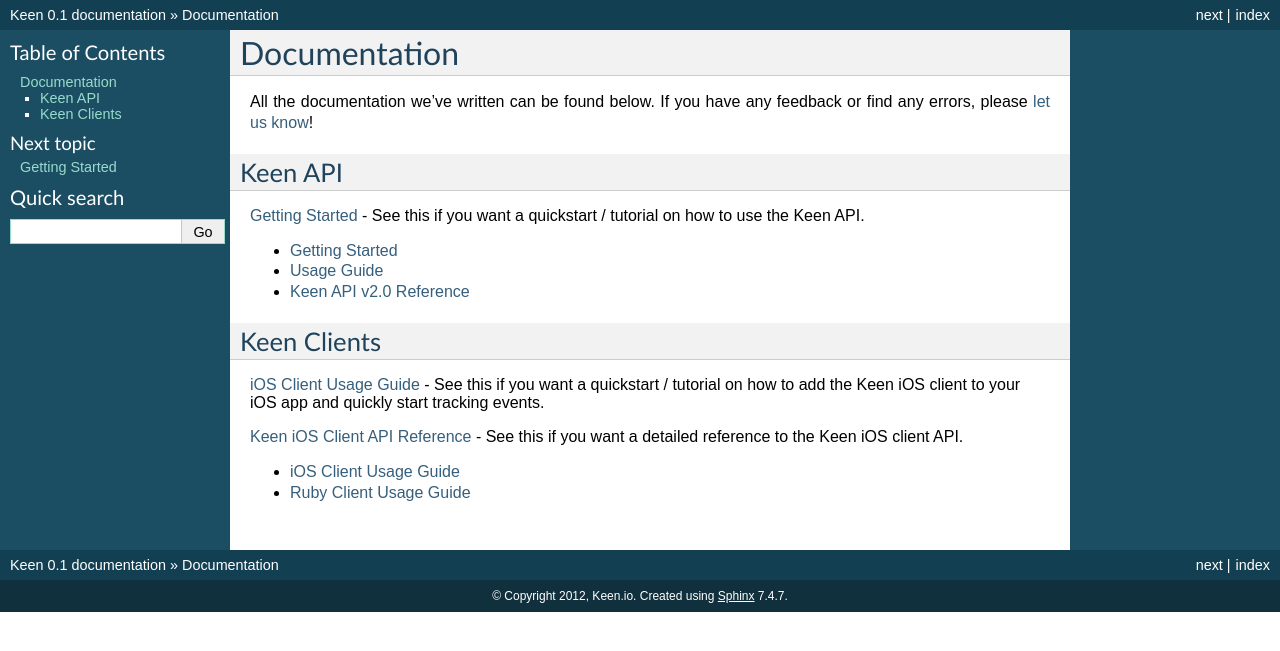
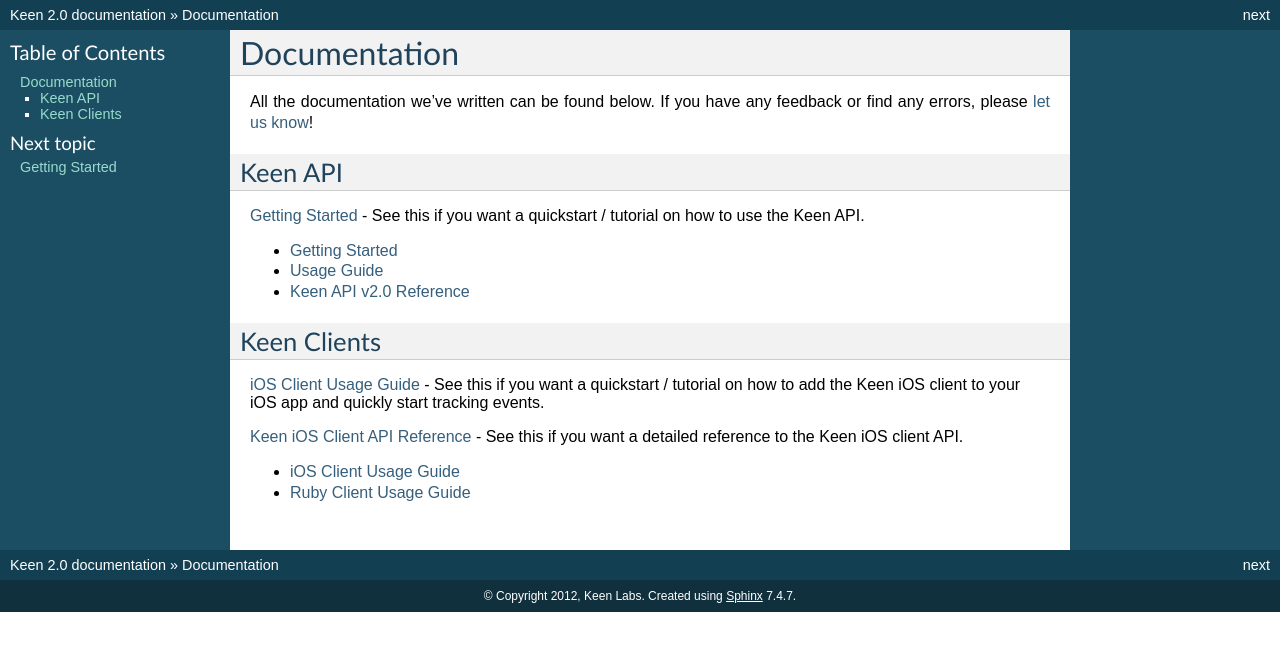
Before and after one commit to keenlabs/Keen-Docs, a Sphinx documentation site: the page built from source/index.rst, in a window 1280 px wide. Shown: the top 651 px of the page. Built offline with Sphinx 7.4.7, drawn with Linux system fonts in a browser that asks for light colours.

Commit message:
Make awesome modz

```diff
--- a/source/conf.py
+++ b/source/conf.py
@@ -41,16 +41,16 @@
 
 # General information about the project.
 project = u'Keen'
-copyright = u'2012, Keen.io'
+copyright = u'2012, Keen Labs'
 
 # The version info for the project you're documenting, acts as replacement for
 # |version| and |release|, also used in various other places throughout the
 # built documents.
 #
 # The short X.Y version.
-version = '0.1'
+version = '2.0'
 # The full version, including alpha/beta/rc tags.
-release = '0.1'
+release = '2.0'
 
 # The language for content autogenerated by Sphinx. Refer to documentation
 # for a list of supported languages.
@@ -132,7 +132,7 @@
 
 # Custom sidebar templates, maps document names to template names.
 html_sidebars = {
-    '**': ['localtoc.html', 'relations.html', 'searchbox.html']
+    '**': ['localtoc.html', 'relations.html']
 }
 
 # Additional templates that should be rendered to pages, maps page names to
@@ -143,7 +143,7 @@
 #html_domain_indices = True
 
 # If false, no index is generated.
-#html_use_index = True
+html_use_index = False
 
 # If true, the index is split into individual pages for each letter.
 #html_split_index = False
```
Also changed, not shown: 1 other file.
